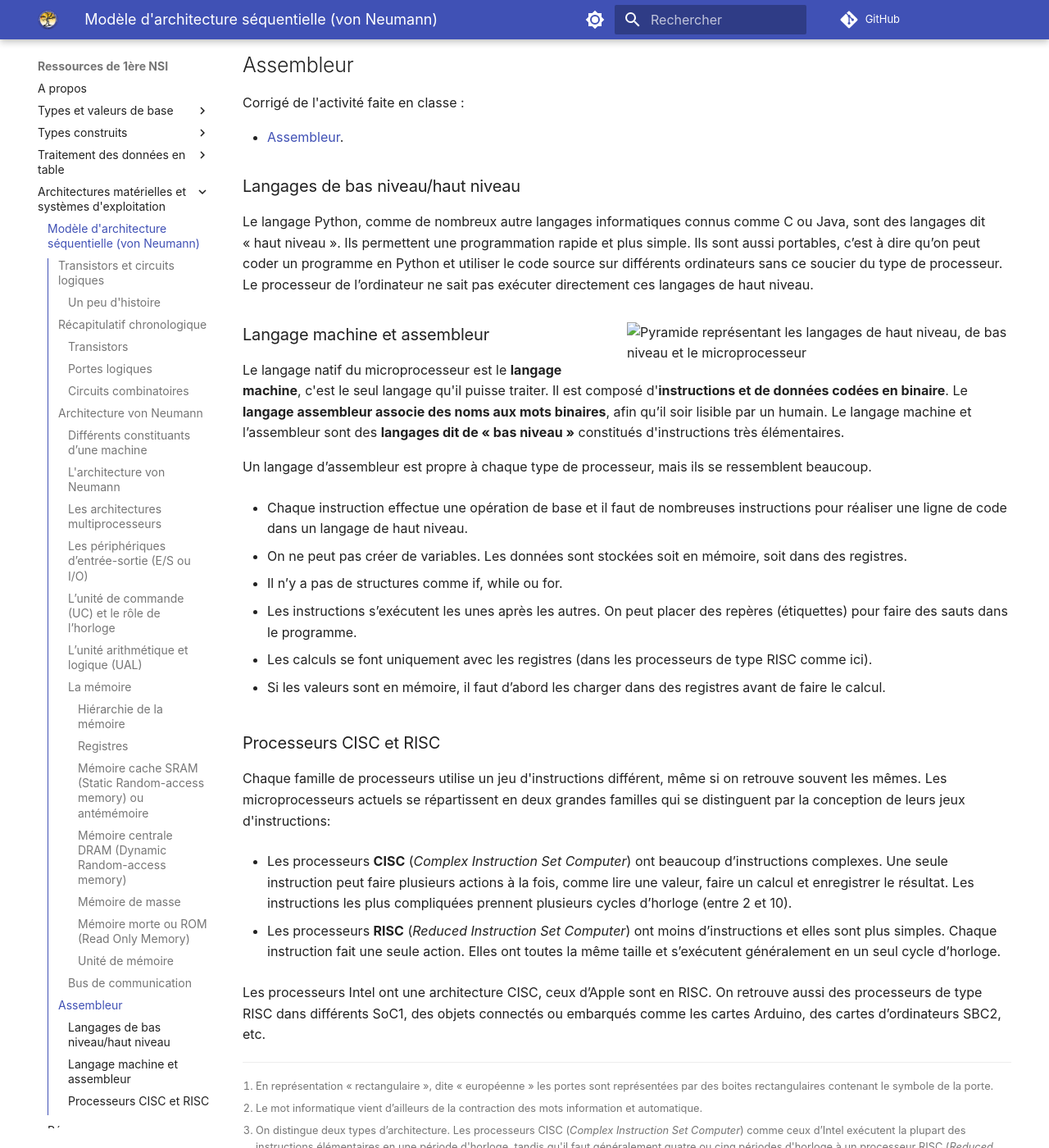
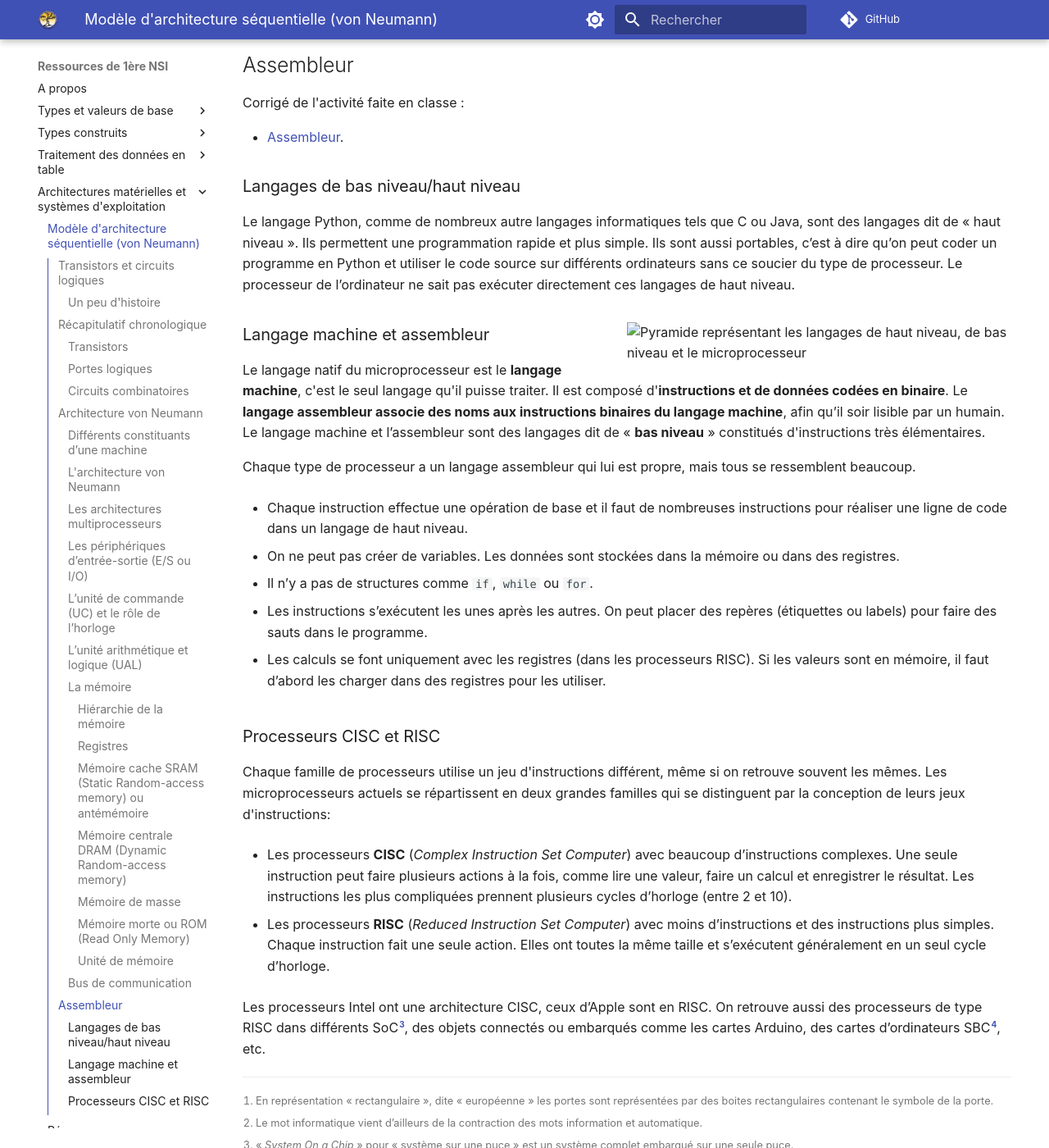
Before and after one commit to fab-perez/NSI-1, an MkDocs documentation site: the page built from docs/architecture-materielles-et-systemes-d-exploitation/1-modele-architecture-sequentielle.md, in a window 1280 px wide and 1400 px high, scrolled down 8178 px. Shown: the whole window at 82% size. Built offline with MkDocs 1.6.1 and Material for MkDocs 9.7.7, drawn with Linux system fonts in a browser that asks for light colours; comment, search, counter and statistics services are not loaded; some of the changed text lies outside the part shown.

Commit message:
Add files via upload

```diff
--- a/docs/architecture-materielles-et-systemes-d-exploitation/1-modele-architecture-sequentielle.md
+++ b/docs/architecture-materielles-et-systemes-d-exploitation/1-modele-architecture-sequentielle.md
@@ -299,7 +299,7 @@
 
 ### Langages de bas niveau/haut niveau
 
-Le langage Python, comme de nombreux autre langages informatiques connus comme C ou Java, sont des langages dit « haut niveau ». Ils permettent une programmation rapide et plus simple. Ils sont aussi portables, c’est à dire qu’on peut coder un programme en Python et utiliser le code source sur différents ordinateurs sans ce soucier du type de processeur. Le processeur de l’ordinateur ne sait pas exécuter directement ces langages de haut niveau.
+Le langage Python, comme de nombreux autre langages informatiques tels que C ou Java, sont des langages dit de « haut niveau ». Ils permettent une programmation rapide et plus simple. Ils sont aussi portables, c’est à dire qu’on peut coder un programme en Python et utiliser le code source sur différents ordinateurs sans ce soucier du type de processeur. Le processeur de l’ordinateur ne sait pas exécuter directement ces langages de haut niveau.
 
 
 ![Pyramide représentant les langages de haut niveau, de bas niveau et le microprocesseur](assets/1-langages-bas-haut-niveaux-light-mode.png#only-light){width="50%" align=right}
@@ -308,30 +308,31 @@
 
 ### Langage machine et assembleur
 
-Le langage natif du microprocesseur est le **langage machine**, c'est le seul langage qu'il puisse traiter. Il est composé d'**instructions et de données codées en binaire**. Le **langage assembleur associe des noms aux mots binaires**, afin qu’il soir lisible par un humain. Le langage machine et l’assembleur sont des **langages dit de  « bas niveau »** constitués d'instructions très élémentaires.
+Le langage natif du microprocesseur est le **langage machine**, c'est le seul langage qu'il puisse traiter. Il est composé d'**instructions et de données codées en binaire**. Le **langage assembleur associe des noms aux instructions binaires du langage machine**, afin qu’il soir lisible par un humain. Le langage machine et l’assembleur sont des langages dit de  « **bas niveau** » constitués d'instructions très élémentaires.
 
 
-
-Un langage d’assembleur est propre à chaque type de processeur, mais ils se ressemblent beaucoup.
+Chaque type de processeur a un langage assembleur qui lui est propre, mais tous se ressemblent beaucoup.
 
 - Chaque instruction effectue une opération de base et il faut de nombreuses instructions pour réaliser une  ligne de code dans un langage de haut niveau.
 
-- On ne peut pas créer de variables. Les données sont stockées soit en mémoire, soit dans des registres.
+- On ne peut pas créer de variables. Les données sont stockées dans la mémoire ou dans des registres.
 
-- Il n’y a pas de structures comme if, while ou for.
+- Il n’y a pas de structures comme `if`, `while` ou `for`.
 
-- Les instructions s’exécutent les unes après les autres. On peut placer des repères (étiquettes) pour faire des sauts dans le programme.
+- Les instructions s’exécutent les unes après les autres. On peut placer des repères (étiquettes ou labels) pour faire des sauts dans le programme.
 
-- Les calculs se font uniquement avec les registres (dans les processeurs de type RISC comme ici).
-
-- Si les valeurs sont en mémoire, il faut d’abord les charger dans des registres avant de faire le calcul.
+- Les calculs se font uniquement avec les registres (dans les processeurs RISC). Si les valeurs sont en mémoire, il faut d’abord les charger dans des registres pour les utiliser.
 
 ### Processeurs CISC et RISC
 
 Chaque famille de processeurs utilise un jeu d'instructions différent, même si on retrouve souvent les mêmes. Les microprocesseurs actuels se répartissent en deux grandes familles qui se distinguent par la conception de leurs jeux d'instructions:
 
-- Les processeurs **CISC** (*Complex Instruction Set Computer*) ont beaucoup d’instructions complexes. Une seule instruction peut faire plusieurs actions à la fois, comme lire une valeur, faire un calcul et enregistrer le résultat. Les instructions les plus compliquées prennent plusieurs cycles d’horloge (entre 2 et 10).
+- Les processeurs **CISC** (*Complex Instruction Set Computer*) avec beaucoup d’instructions complexes. Une seule instruction peut faire plusieurs actions à la fois, comme lire une valeur, faire un calcul et enregistrer le résultat. Les instructions les plus compliquées prennent plusieurs cycles d’horloge (entre 2 et 10).
 
-- Les processeurs **RISC** (*Reduced Instruction Set Computer*) ont moins d’instructions et elles sont plus simples. Chaque instruction fait une seule action. Elles ont toutes la même taille et s’exécutent généralement en un seul cycle d’horloge.
+- Les processeurs **RISC** (*Reduced Instruction Set Computer*) avec moins d’instructions et des instructions plus simples. Chaque instruction fait une seule action. Elles ont toutes la même taille et s’exécutent généralement en un seul cycle d’horloge.
 
-Les processeurs Intel ont une architecture CISC, ceux d’Apple sont en RISC. On retrouve aussi des processeurs de type RISC dans différents SoC1, des objets connectés ou embarqués comme les cartes Arduino, des cartes d’ordinateurs SBC2, etc.
+Les processeurs Intel ont une architecture CISC, ceux d’Apple sont en RISC. On retrouve aussi des processeurs de type RISC dans différents SoC[^1.3], des objets connectés ou embarqués comme les cartes Arduino, des cartes d’ordinateurs SBC[^1.4], etc.
+
+[^1.3]: « *System On a Chip* » pour « système sur une puce » est un système complet embarqué sur une seule puce.
+
+[^1.4]: « *Single Board Computer* » ou ordinateur monocarte est un ordinateur complet construit sur un circuit imprimé.
```
